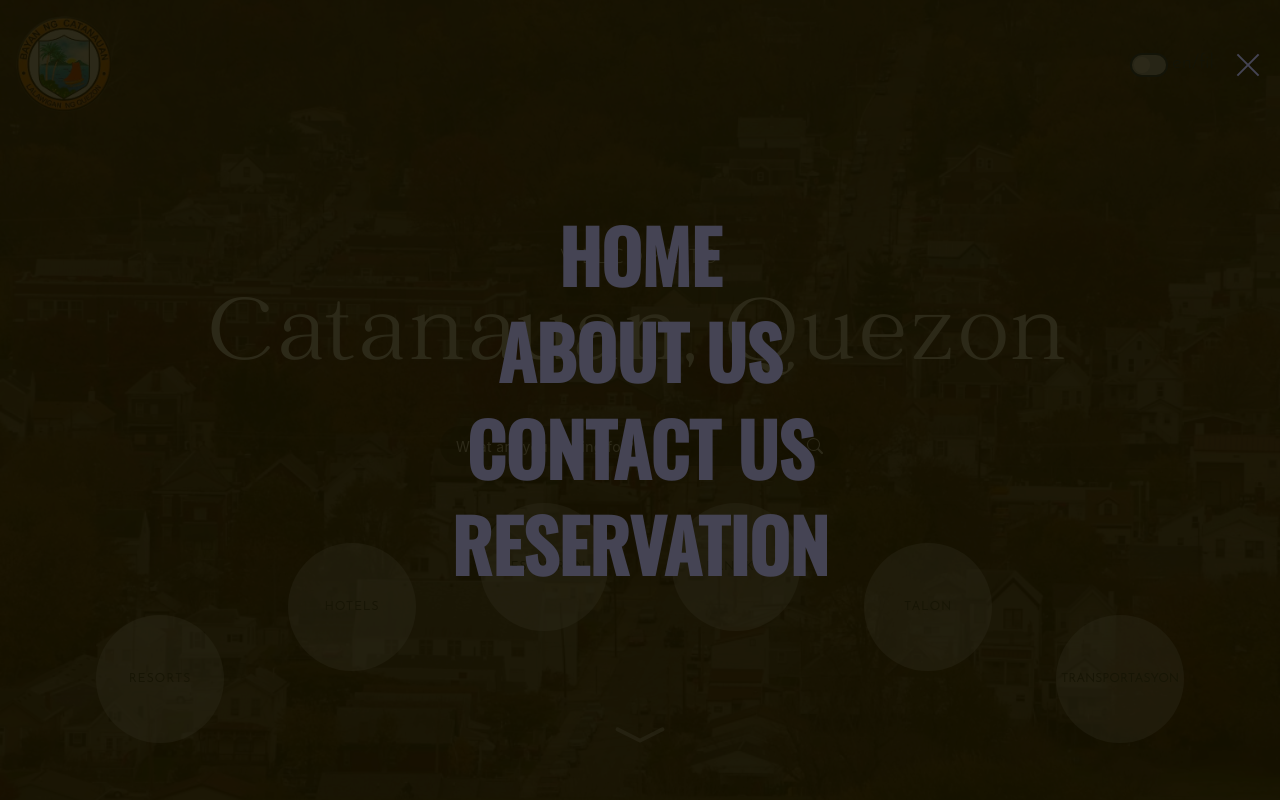
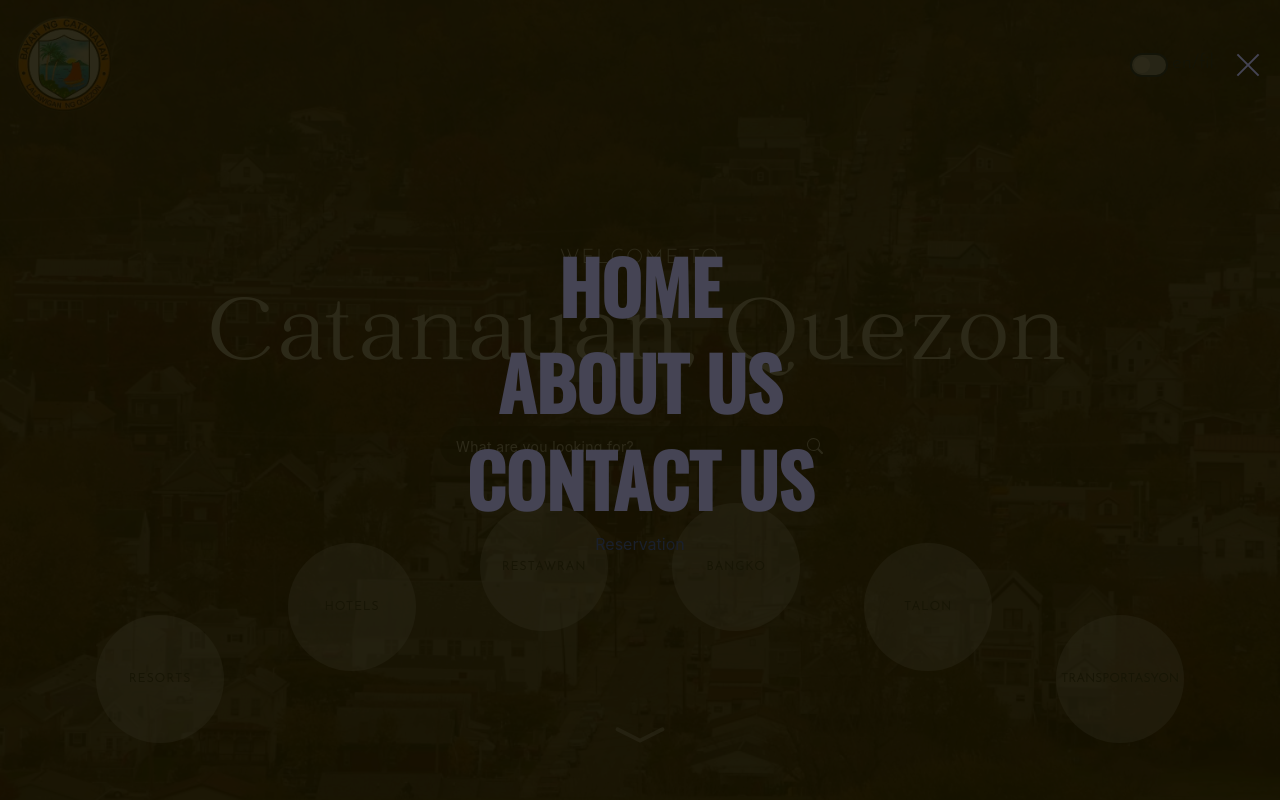
Before and after one commit to Rej327/Catanauan-Tour-Guide, a React (Vite) app: page / in a window 1280 px wide. Both pictures are taken after a click on the label 1248 px from the left and 69 px from the top of the page. Shown: the top 800 px of the page. Built offline with nearby package versions, Linux system fonts and the light colour scheme.

Commit message:
Remove Link in Nav Tog

```diff
--- a/src/components/common/NavigationToogle.jsx
+++ b/src/components/common/NavigationToogle.jsx
@@ -21,11 +21,7 @@ const NavigationToggle = ({ className }) => {
           <li>
             <a href="/Contact-us">Contact Us</a>
           </li>
-          <li>
-            <a href="https://www.facebook.com/saldy.resultay.9" target="_blank">
-              Reservation
-            </a>
-          </li>
+          <li>Reservation</li>
         </ul>
       </nav>
     </div>
```
